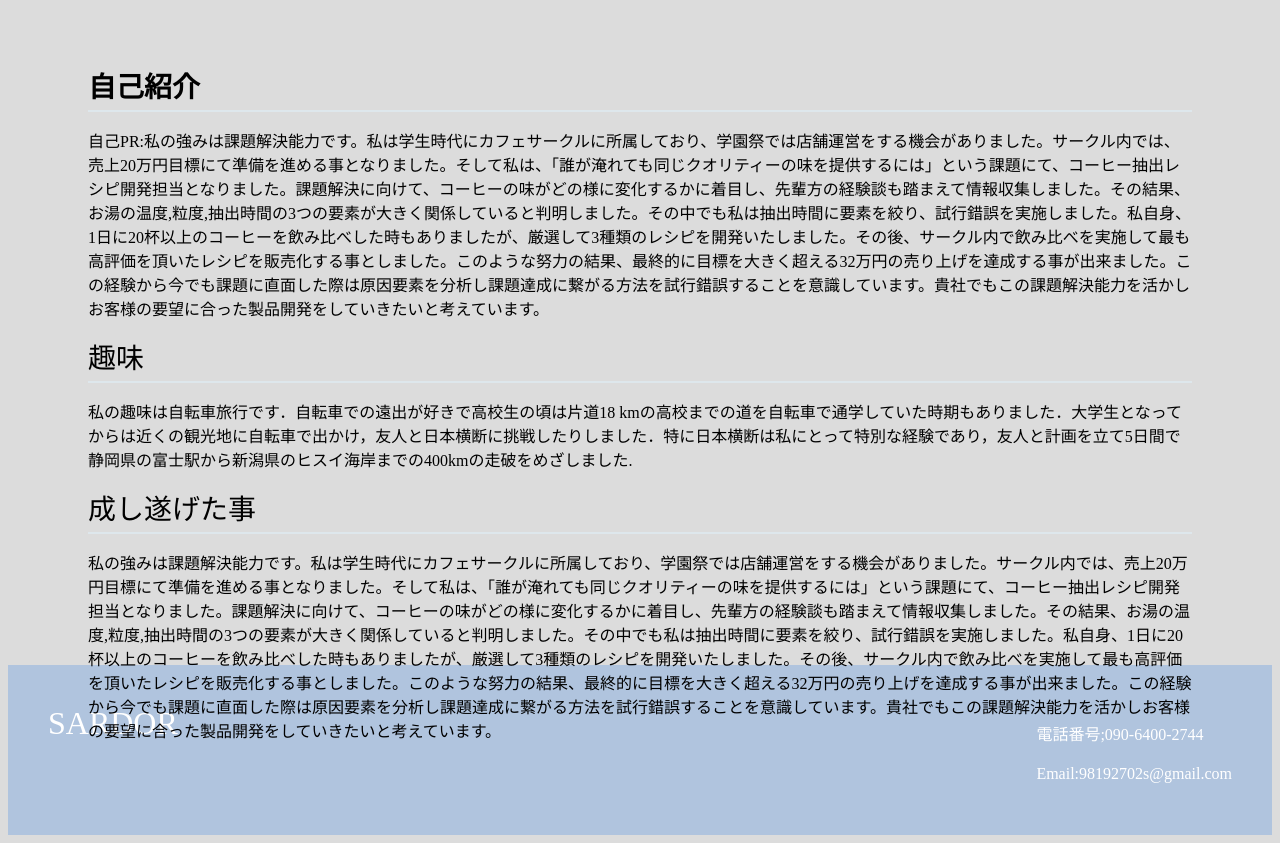
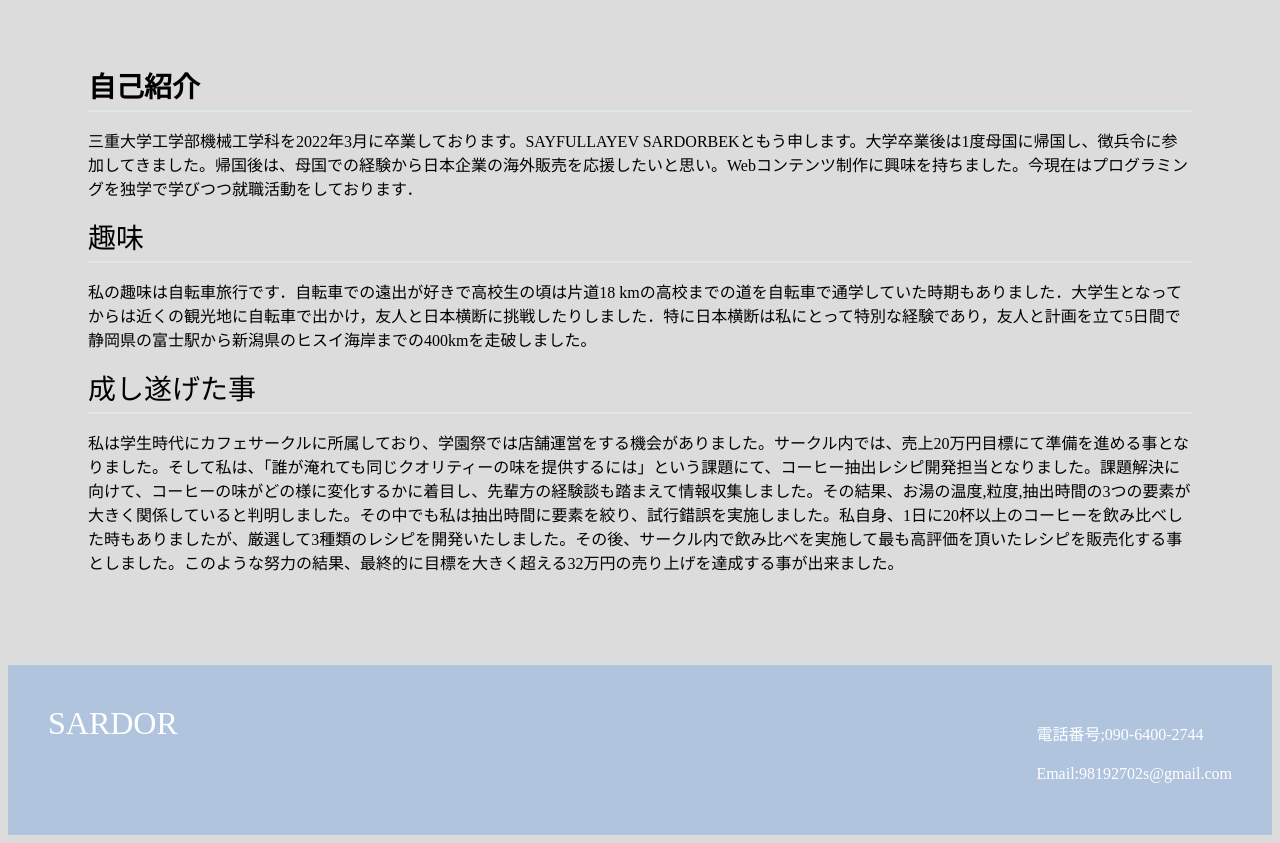
Before and after one commit to rudo98/introduction.github.io, a plain HTML site: page index.html in a window 1280 px wide. Shown: the part 800-1643 px from the top of the page. Drawn offline with Linux system fonts and the light colour scheme.

Commit message:
Update index.html

```diff
--- a/index.html
+++ b/index.html
@@ -17,11 +17,11 @@
 
       <div class="contents">
         <h3 class="section-title">自己紹介</h3>
-        <p>自己PR:私の強みは課題解決能力です。私は学生時代にカフェサークルに所属しており、学園祭では店舗運営をする機会がありました。サークル内では、売上20万円目標にて準備を進める事となりました。そして私は、「誰が淹れても同じクオリティーの味を提供するには」という課題にて、コーヒー抽出レシピ開発担当となりました。課題解決に向けて、コーヒーの味がどの様に変化するかに着目し、先輩方の経験談も踏まえて情報収集しました。その結果、お湯の温度,粒度,抽出時間の3つの要素が大きく関係していると判明しました。その中でも私は抽出時間に要素を絞り、試行錯誤を実施しました。私自身、1日に20杯以上のコーヒーを飲み比べした時もありましたが、厳選して3種類のレシピを開発いたしました。その後、サークル内で飲み比べを実施して最も高評価を頂いたレシピを販売化する事としました。このような努力の結果、最終的に目標を大きく超える32万円の売り上げを達成する事が出来ました。この経験から今でも課題に直面した際は原因要素を分析し課題達成に繋がる方法を試行錯誤することを意識しています。貴社でもこの課題解決能力を活かしお客様の要望に合った製品開発をしていきたいと考えています。</p>
+        <p>三重大学工学部機械工学科を2022年3月に卒業しております。SAYFULLAYEV SARDORBEKともう申します。大学卒業後は1度母国に帰国し、徴兵令に参加してきました。帰国後は、母国での経験から日本企業の海外販売を応援したいと思い。Webコンテンツ制作に興味を持ちました。今現在はプログラミングを独学で学びつつ就職活動をしております．</p>
         <div class="content-item">趣味</div>
-        <p>私の趣味は自転車旅行です．自転車での遠出が好きで高校生の頃は片道18 kmの高校までの道を自転車で通学していた時期もありました．大学生となってからは近くの観光地に自転車で出かけ，友人と日本横断に挑戦したりしました．特に日本横断は私にとって特別な経験であり，友人と計画を立て5日間で静岡県の富士駅から新潟県のヒスイ海岸までの400kmの走破をめざしました.</p>
+        <p>私の趣味は自転車旅行です．自転車での遠出が好きで高校生の頃は片道18 kmの高校までの道を自転車で通学していた時期もありました．大学生となってからは近くの観光地に自転車で出かけ，友人と日本横断に挑戦したりしました．特に日本横断は私にとって特別な経験であり，友人と計画を立て5日間で静岡県の富士駅から新潟県のヒスイ海岸までの400kmを走破しました｡</p>
         <div class="contents-item">成し遂げた事</div>
-         <p>私の強みは課題解決能力です。私は学生時代にカフェサークルに所属しており、学園祭では店舗運営をする機会がありました。サークル内では、売上20万円目標にて準備を進める事となりました。そして私は、「誰が淹れても同じクオリティーの味を提供するには」という課題にて、コーヒー抽出レシピ開発担当となりました。課題解決に向けて、コーヒーの味がどの様に変化するかに着目し、先輩方の経験談も踏まえて情報収集しました。その結果、お湯の温度,粒度,抽出時間の3つの要素が大きく関係していると判明しました。その中でも私は抽出時間に要素を絞り、試行錯誤を実施しました。私自身、1日に20杯以上のコーヒーを飲み比べした時もありましたが、厳選して3種類のレシピを開発いたしました。その後、サークル内で飲み比べを実施して最も高評価を頂いたレシピを販売化する事としました。このような努力の結果、最終的に目標を大きく超える32万円の売り上げを達成する事が出来ました。この経験から今でも課題に直面した際は原因要素を分析し課題達成に繋がる方法を試行錯誤することを意識しています。貴社でもこの課題解決能力を活かしお客様の要望に合った製品開発をしていきたいと考えています。</p>
+        <p>私は学生時代にカフェサークルに所属しており、学園祭では店舗運営をする機会がありました。サークル内では、売上20万円目標にて準備を進める事となりました。そして私は、「誰が淹れても同じクオリティーの味を提供するには」という課題にて、コーヒー抽出レシピ開発担当となりました。課題解決に向けて、コーヒーの味がどの様に変化するかに着目し、先輩方の経験談も踏まえて情報収集しました。その結果、お湯の温度,粒度,抽出時間の3つの要素が大きく関係していると判明しました。その中でも私は抽出時間に要素を絞り、試行錯誤を実施しました。私自身、1日に20杯以上のコーヒーを飲み比べした時もありましたが、厳選して3種類のレシピを開発いたしました。その後、サークル内で飲み比べを実施して最も高評価を頂いたレシピを販売化する事としました。このような努力の結果、最終的に目標を大きく超える32万円の売り上げを達成する事が出来ました。</p>
       </div>
     </div>
 
```
